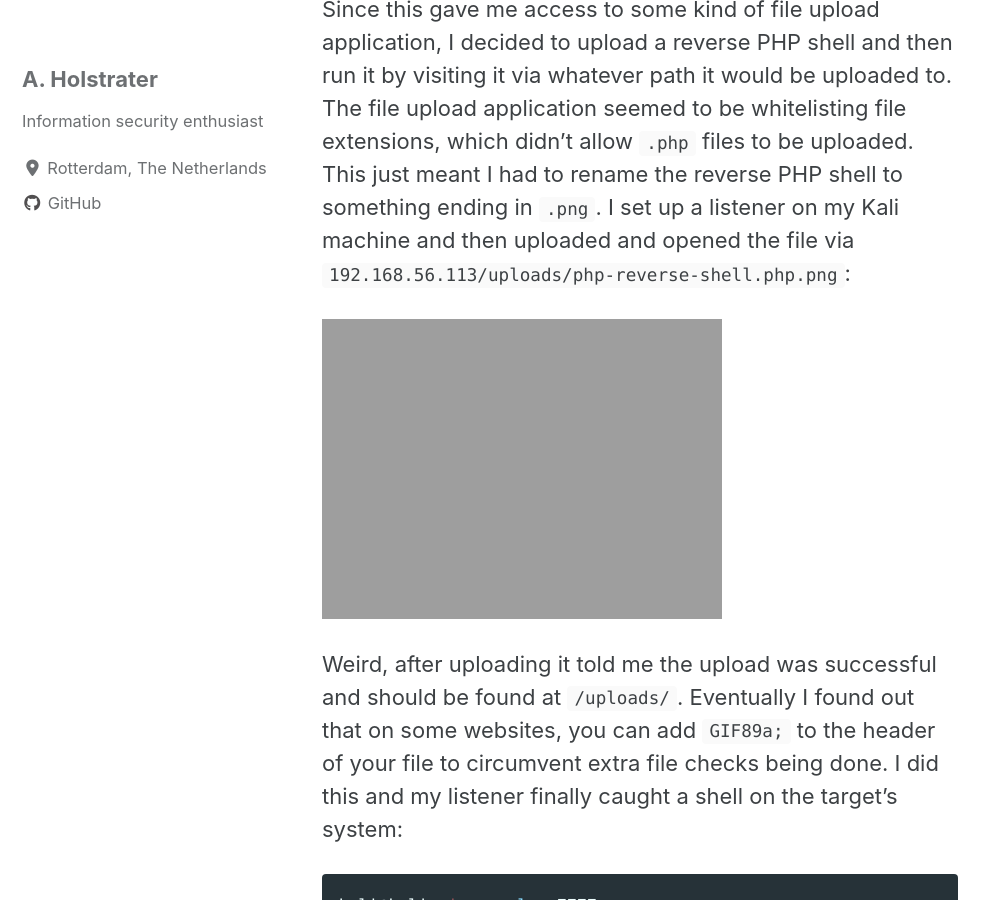
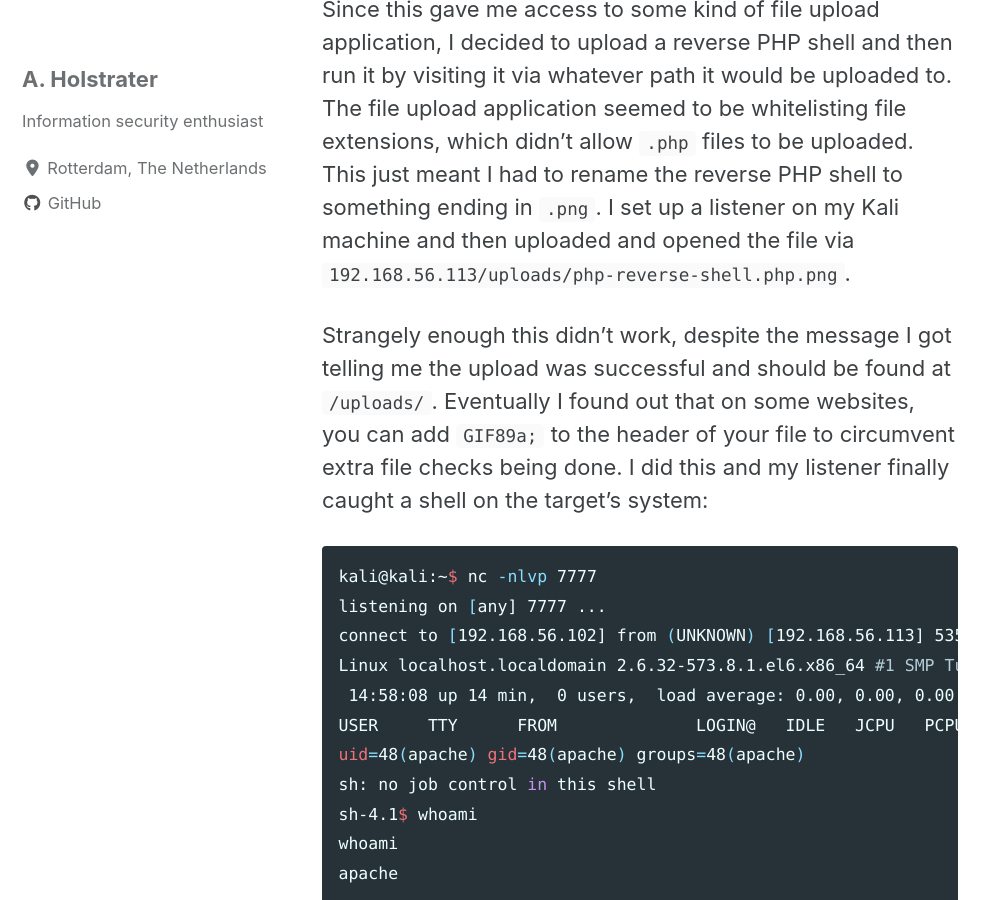
Before and after one commit to holstrater/holstrater.github.io, a Jekyll site: the page built from _posts/2020-05-02-fristileaks.md, in a window 1280 px wide and 900 px high, scrolled down 7036 px. Shown: the whole window, without its empty margins (0-998 px from the left). Built offline with Jekyll 4.4.1, drawn with Linux system fonts in a browser that asks for light colours; cached includes are drawn as plain includes; nearby versions of some CDN libraries; some of the changed text lies outside the part shown.

Commit message:
5th post attempt

````diff
--- a/_posts/2020-05-02-fristileaks.md
+++ b/_posts/2020-05-02-fristileaks.md
@@ -157,11 +157,9 @@ This seemed like it could work as a password in the login form I found earlier.
 
 ![alt]({{ site.url }}{{ site.baseurl }}/images/fristileaks_loggedin.png)
 
-Since this gave me access to some kind of file upload application, I decided to upload a reverse PHP shell and then run it by visiting it via whatever path it would be uploaded to. The file upload application seemed to be whitelisting file extensions, which didn't allow `.php` files to be uploaded. This just meant I had to rename the reverse PHP shell to something ending in `.png`. I set up a listener on my Kali machine and then uploaded and opened the file via `192.168.56.113/uploads/php-reverse-shell.php.png`:
+Since this gave me access to some kind of file upload application, I decided to upload a reverse PHP shell and then run it by visiting it via whatever path it would be uploaded to. The file upload application seemed to be whitelisting file extensions, which didn't allow `.php` files to be uploaded. This just meant I had to rename the reverse PHP shell to something ending in `.png`. I set up a listener on my Kali machine and then uploaded and opened the file via `192.168.56.113/uploads/php-reverse-shell.php.png`.
 
-![alt]({{ site.url }}{{ site.baseurl }}/images/fristileaks_uploadfailed.png)
-
-Weird, after uploading it told me the upload was successful and should be found at `/uploads/`. Eventually I found out that on some websites, you can add `GIF89a;` to the header of your file to circumvent extra file checks being done. I did this and my listener finally caught a shell on the target's system:
+Strangely enough this didn't work, despite the message I got telling me the upload was successful and should be found at `/uploads/`. Eventually I found out that on some websites, you can add `GIF89a;` to the header of your file to circumvent extra file checks being done. I did this and my listener finally caught a shell on the target's system:
 
 ```sh
 kali@kali:~$ nc -nlvp 7777
@@ -275,9 +273,9 @@ cryptoResult=encodeString(sys.argv[1])
 print cryptoResult
 ```
 
-This was going somewhere. All I would have to do was reverse the encrypted password (`mVGZ3O3omkJLmy2pcuTq`) to the original plaintext password by following the steps of `cryptpass.py` in reverse order. This meant 1) using the ROT13 cipher on it (ROT13 forward does the same as ROT13 backwards), 2) spelling the result of that in reverse (that's what `[::-1]` does) and 3) running `base64 -d` on the result of that. The outcome: `LetThereBeFristi!`.
+This was going somewhere. All I would have to do was reverse the encrypted password (`=RFn0AKnlMHMPIzpyuTI0ITG`) to the original plaintext password by following the steps of `cryptpass.py` in reverse order. This meant 1) using the ROT13 cipher on it (ROT13 forward does the same as ROT13 backwards), 2) spelling the result of that in reverse (that's what `[::-1]` does) and 3) running `base64 -d` on the result of that. The outcome: `LetThereBeFristi!`.
 
-Because I remembered the `/home/fristigod` directory from earlier, I checked if i could `sudo fristigod` with that password and sure enough:
+Because I remembered the `/home/fristigod` directory from earlier (and the name of the .txt file being `whoisyourgodnow.txt`), I checked if i could `sudo fristigod` with that password and sure enough:
 
 ```sh
 sh-4.1$ su fristigod
````
